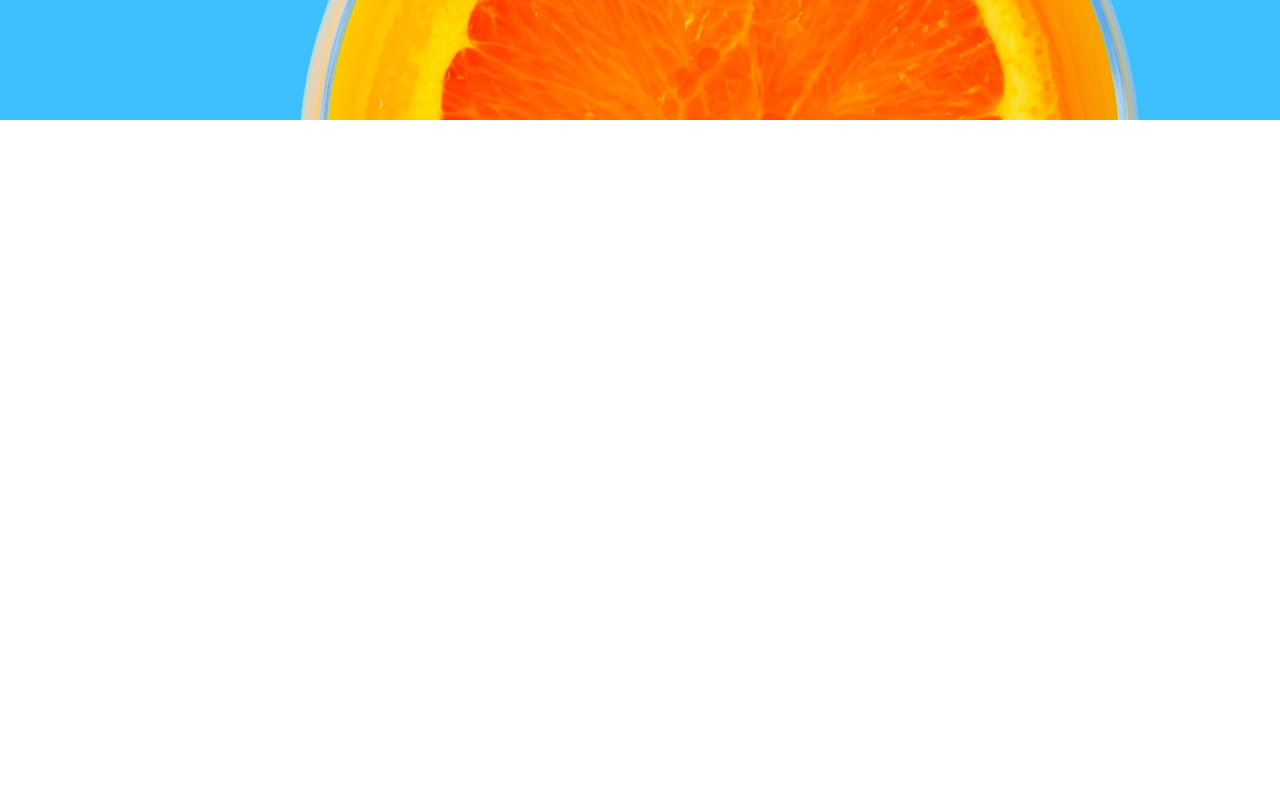
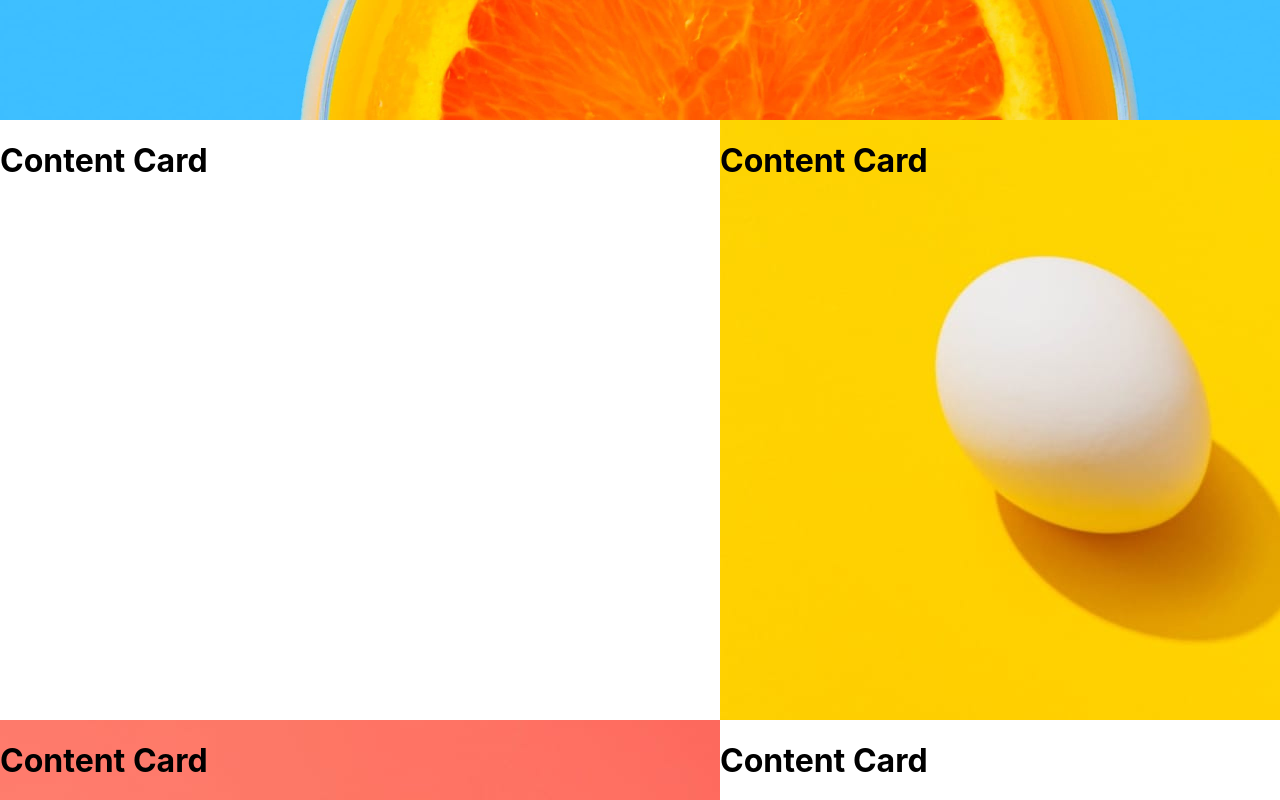
Before and after one commit to anasZabili/sunny_side_agency_challenge_FEM, a React (Create React App) app: page / in a window 1280 px wide. Shown: the part 680-1480 px from the top of the page. Built offline with nearby package versions, Linux system fonts and the light colour scheme.

Commit message:
<Feat> Card content

```diff
--- /dev/null
+++ b/src/components/ContentCard/index.js
@@ -0,0 +1,22 @@
+import styled from "styled-components";
+
+const Card = styled.div`
+  /* set color based on props */
+  background-image: ${(props) => {
+    if (props.backgroundImage) {
+      return `url(${props.backgroundImage})`;
+    }
+    return "none";
+  }};
+  height: 600px;
+`;
+
+const ContentCard = ({ title, content, backgroundImage }) => {
+  return (
+    <Card backgroundImage={backgroundImage}>
+      <h1>Content Card</h1>
+    </Card>
+  );
+};
+
+export default ContentCard;
--- a/src/components/Home/index.js
+++ b/src/components/Home/index.js
@@ -1,18 +1,33 @@
 import styled from "styled-components";
+import ContentCard from "../ContentCard";
 import Header from "../Header";
+import EggImage from "../../images/desktop/image-transform.jpg";
+import GlassImage from "../../images/desktop/image-stand-out.jpg";
+import CherryImage from "../../images/desktop/image-graphic-design.jpg";
+import OrangeImage from "../../images/desktop/image-photography.jpg";
 
 const Grid = styled.div`
   align-items: center;
   align-content: center;
   display: grid;
+  /* set gap to 0 */
+  grid-gap: 0;
+
   grid-template-columns: repeat(2, 1fr);
-  grid-template-rows: 1.5fr 1fr 1fr 1fr;
+  /* grid-template-rows: 1.5fr 1fr 1fr 1fr; */
 `;
 
 const Home = () => {
   return (
     <Grid>
       <Header />
+      <ContentCard />
+      <ContentCard backgroundImage={EggImage} />
+      <ContentCard backgroundImage={GlassImage} />
+      <ContentCard />
+      <ContentCard backgroundImage={CherryImage} />
+      <ContentCard backgroundImage={OrangeImage} />
+
       {/* About Services Projects Contact We are creatives Transform your brand We
       are a full-service creative agency specializing in helping brands grow
       fast. Engage your clients through compelling visuals that do most of the
--- a/src/components/Navbar/index.js
+++ b/src/components/Navbar/index.js
@@ -4,7 +4,6 @@ import { Link } from "react-router-dom";
 const Wrapper = styled.div`
   display: flex;
   justify-content: flex-start;
-  /* align horizontally */
   align-items: center;
   margin-left: 20px;
   font-family: "Barlow", sans-serif;
```
